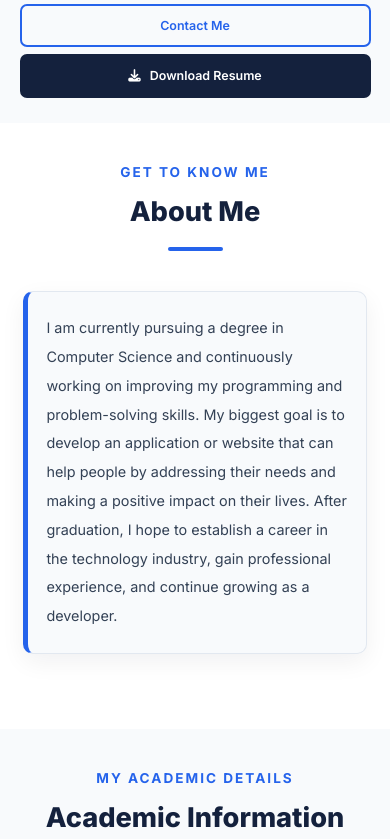
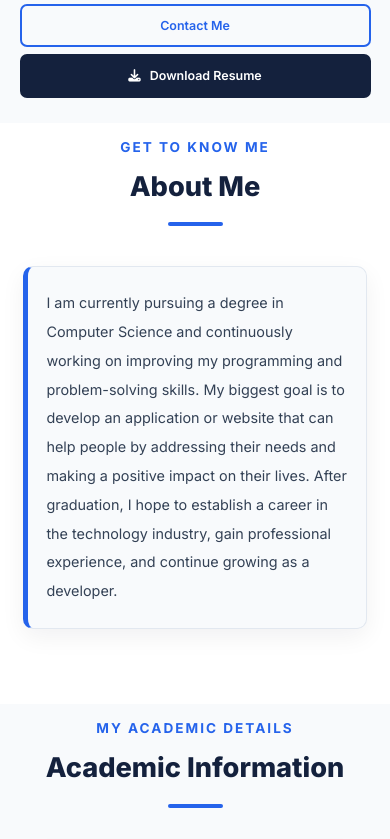
Before and after one commit to jasmine0978/my-portfolio, a plain HTML site: page index.html in a window 390 px wide. Shown: the part 549-1388 px from the top of the page. Drawn offline with Linux system fonts and the light colour scheme.

Commit message:
Update style.css

```diff
--- a/style.css
+++ b/style.css
@@ -1671,7 +1671,7 @@ input {
 @media (max-width: 480px) {
 
    .section:not(.home) {
-    padding: 35px 6% 75px;
+    padding: 10px 6% 75px;
 }
 
     .section-heading {
```
